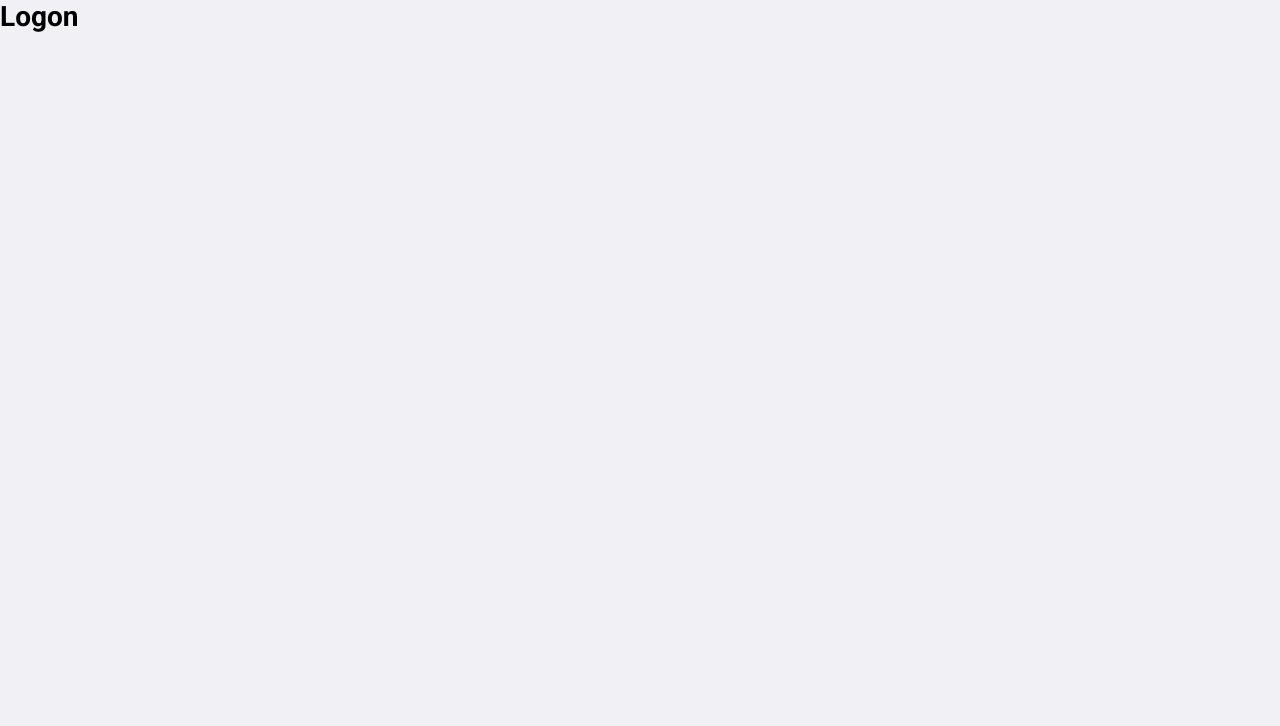
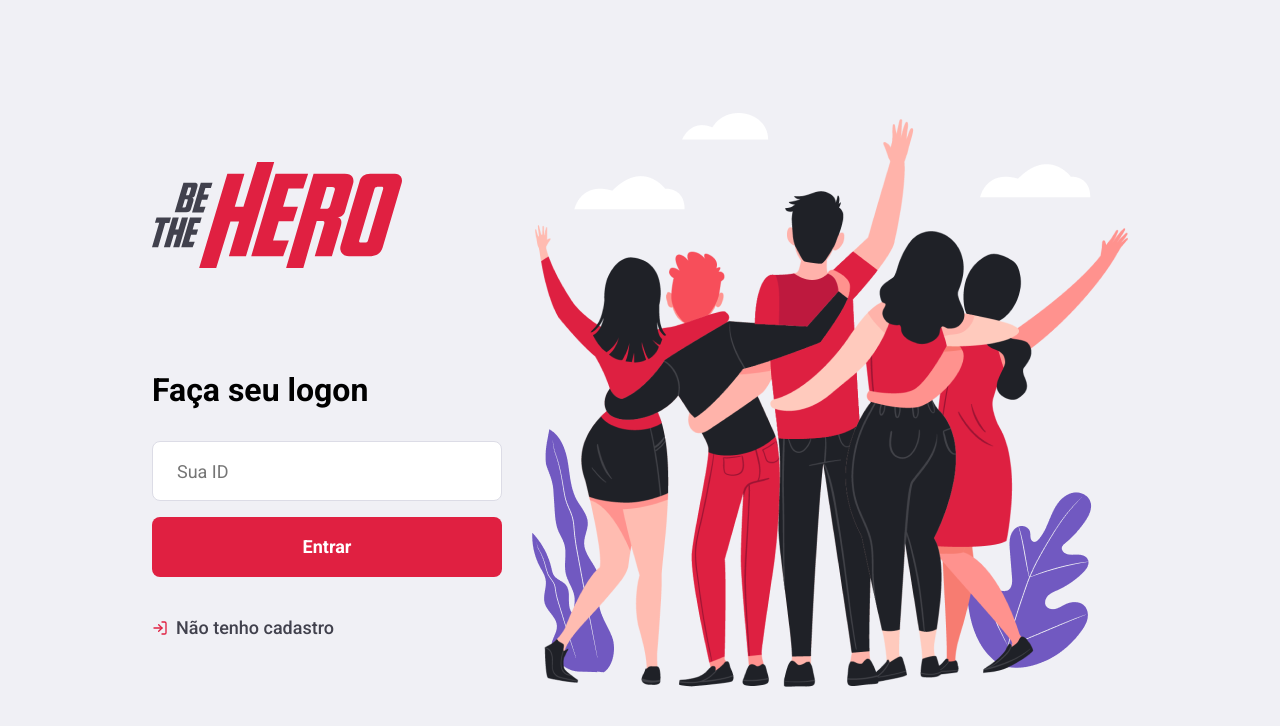
Before and after one commit to brunoc-cardoso/Semana-OmniStack-11.0-front-end, a React (Create React App) app: page / in a window 1280 px wide. Shown: the top 726 px of the page. Built offline with nearby package versions, Linux system fonts and the light colour scheme.

Commit message:
login page created

```diff
--- a/package.json
+++ b/package.json
@@ -8,6 +8,8 @@
     "@testing-library/user-event": "^7.1.2",
     "react": "^16.13.1",
     "react-dom": "^16.13.1",
+    "react-icons": "^3.9.0",
+    "react-router-dom": "^5.1.2",
     "react-scripts": "3.4.1"
   },
   "scripts": {
--- a/src/global.css
+++ b/src/global.css
@@ -20,3 +20,33 @@
 button {
   cursor: pointer;
 }
+
+form input {
+  width: 100%;
+  height: 60px;
+  color: #333;
+  border: 1px solid #dcdce6;
+  border-radius: 8px;
+  padding: 0 24px;
+}
+
+.button {
+  width: 100%;
+  height: 60px;
+  background: #E02041;
+  border: 0;
+  border-radius: 8px;
+  color: #FFF;
+  font-weight: bold;
+  margin-top: 16px;
+  display: inline-block;
+  text-align: center;
+  text-decoration: none;
+  font-size: 18px;
+  line-height: 60px;
+  transition: filter 0.2s;
+}
+
+.button:hover {
+  filter: brightness(90%);
+}
--- a/src/pages/Logon/index.js
+++ b/src/pages/Logon/index.js
@@ -1,9 +1,29 @@
 import React from 'react';
+import { FiLogIn } from 'react-icons/fi';
 
 import './styles.css';
+import heroesImg from '../../assets/heroes.png';
+import logoImg from '../../assets/logo.svg';
 
 export default function Logon() {
   return (
-    <h1>Logon</h1>
+    <div className="logon-container">
+      <section className="form">
+        <img src={logoImg} alt="Be the hero"/>
+
+        <form>
+          <h1>Faça seu logon</h1>
+          <input placeholder="Sua ID"/>
+          <button className="button" type="submit">Entrar</button>
+
+          <a href="/register">
+            <FiLogIn size={16} color="#E02041"/>
+            Não tenho cadastro
+          </a>
+        </form>
+      </section>
+
+      <img src={heroesImg} alt="heroes"/>
+    </div>
   );
 }
--- a/src/pages/Logon/styles.css
+++ b/src/pages/Logon/styles.css
@@ -0,0 +1,44 @@
+.logon-container {
+  width: 100%;
+  max-width: 1120px;
+  height: 100vh;
+  margin: 0 auto;
+
+  display: flex;
+  align-items: center;
+  justify-content: center;
+}
+
+.logon-container section.form {
+  width: 100%;
+  max-width: 350px;
+  margin-right: 30px;
+}
+
+.logon-container section.form form {
+  margin-top: 100px;
+}
+
+.logon-container section.form form h1 {
+  font-size: 32px;
+  margin-bottom: 32px;
+}
+
+.logon-container section.form form a {
+  display: flex;
+  align-items: center;
+  margin-top: 40px;
+  color: #41414d;
+  font-size: 18px;
+  text-decoration: none;
+  font-weight: 500;
+  transition: opacity 0.2s;
+}
+
+.logon-container section.form form a:hover {
+  opacity: 0.8;
+}
+
+.logon-container section.form form a svg {
+  margin-right: 8px;
+}
```
